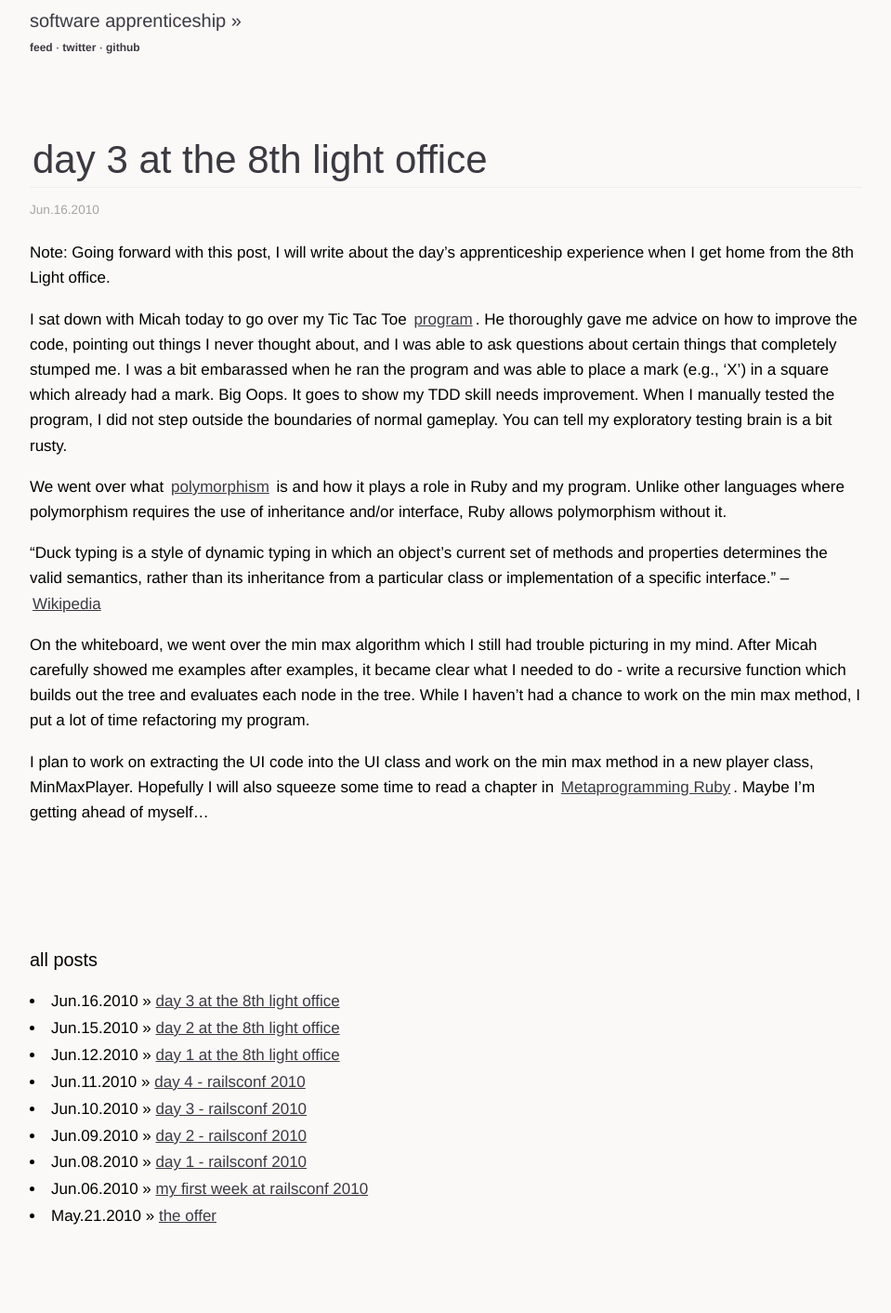
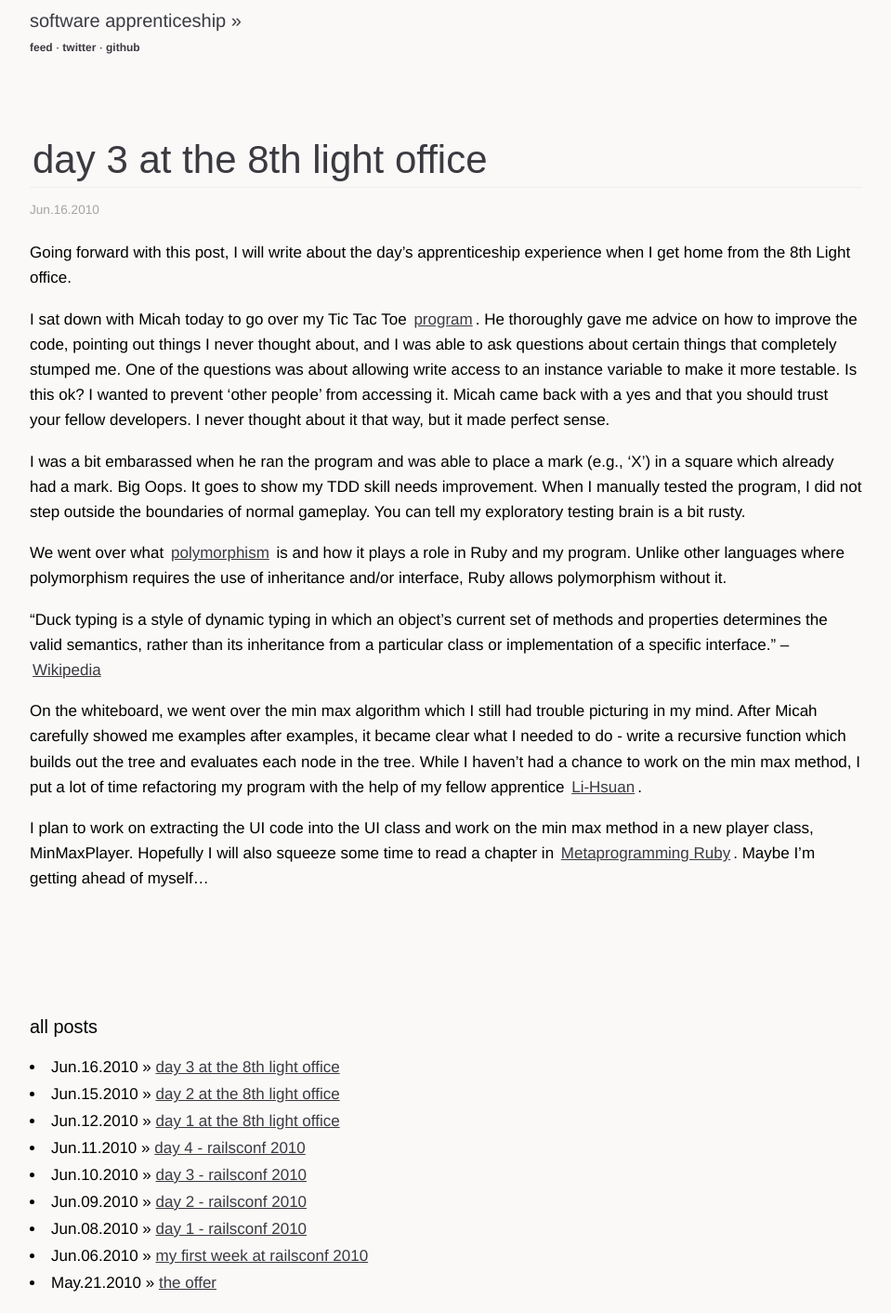
Before and after one commit to sl4m/skim.cc, a Jekyll site: the page built from _posts/2010-06-15-day-3-at-the-8th-light-office.markdown, in a window 1280 px wide. Shown: the whole page at 93% size, without its empty margins (160-1119 px from the left). Built offline with Jekyll 4.4.1, drawn with Linux system fonts in a browser that asks for light colours; comment, search, counter and statistics services are not loaded; before the commit the page ends 1340 px from its top, so only the background shows below that.

Commit message:
updated post

```diff
--- a/_posts/2010-06-15-day-3-at-the-8th-light-office.markdown
+++ b/_posts/2010-06-15-day-3-at-the-8th-light-office.markdown
@@ -7,14 +7,16 @@
   -- ruby
 ---
 
-Note: Going forward with this post, I will write about the day's apprenticeship experience when I get home from the 8th Light office.
+Going forward with this post, I will write about the day's apprenticeship experience when I get home from the 8th Light office.
 
-I sat down with Micah today to go over my Tic Tac Toe [program](http://github.com/sl4m/tic_tac_toe_ruby).  He thoroughly gave me advice on how to improve the code, pointing out things I never thought about, and I was able to ask questions about certain things that completely stumped me.  I was a bit embarassed when he ran the program and was able to place a mark (e.g., 'X') in a square which already had a mark.  Big Oops.  It goes to show my TDD skill needs improvement.  When I manually tested the program, I did not step outside the boundaries of normal gameplay.  You can tell my exploratory testing brain is a bit rusty.
+I sat down with Micah today to go over my Tic Tac Toe [program](http://github.com/sl4m/tic_tac_toe_ruby).  He thoroughly gave me advice on how to improve the code, pointing out things I never thought about, and I was able to ask questions about certain things that completely stumped me.  One of the questions was about allowing write access to an instance variable to make it more testable.  Is this ok?  I wanted to prevent 'other people' from accessing it.  Micah came back with a yes and that you should trust your fellow developers.  I never thought about it that way, but it made perfect sense.
+
+I was a bit embarassed when he ran the program and was able to place a mark (e.g., 'X') in a square which already had a mark.  Big Oops.  It goes to show my TDD skill needs improvement.  When I manually tested the program, I did not step outside the boundaries of normal gameplay.  You can tell my exploratory testing brain is a bit rusty.
 
 We went over what [polymorphism](http://en.wikipedia.org/wiki/Polymorphism_in_object-oriented_programming) is and how it plays a role in Ruby and my program.  Unlike other languages where polymorphism requires the use of inheritance and/or interface, Ruby allows polymorphism without it.
 
 "Duck typing is a style of dynamic typing in which an object's current set of methods and properties determines the valid semantics, rather than its inheritance from a particular class or implementation of a specific interface." -- [Wikipedia](http://en.wikipedia.org/wiki/Duck_typing)
 
-On the whiteboard, we went over the min max algorithm which I still had trouble picturing in my mind.  After Micah carefully showed me examples after examples, it became clear what I needed to do - write a recursive function which builds out the tree and evaluates each node in the tree.  While I haven't had a chance to work on the min max method, I put a lot of time refactoring my program.
+On the whiteboard, we went over the min max algorithm which I still had trouble picturing in my mind.  After Micah carefully showed me examples after examples, it became clear what I needed to do - write a recursive function which builds out the tree and evaluates each node in the tree.  While I haven't had a chance to work on the min max method, I put a lot of time refactoring my program with the help of my fellow apprentice [Li-Hsuan](http://twitter.com/Li_Hsuan).
 
 I plan to work on extracting the UI code into the UI class and work on the min max method in a new player class, MinMaxPlayer.  Hopefully I will also squeeze some time to read a chapter in [Metaprogramming Ruby](http://pragprog.com/titles/ppmetr/metaprogramming-ruby).  Maybe I'm getting ahead of myself...
```
